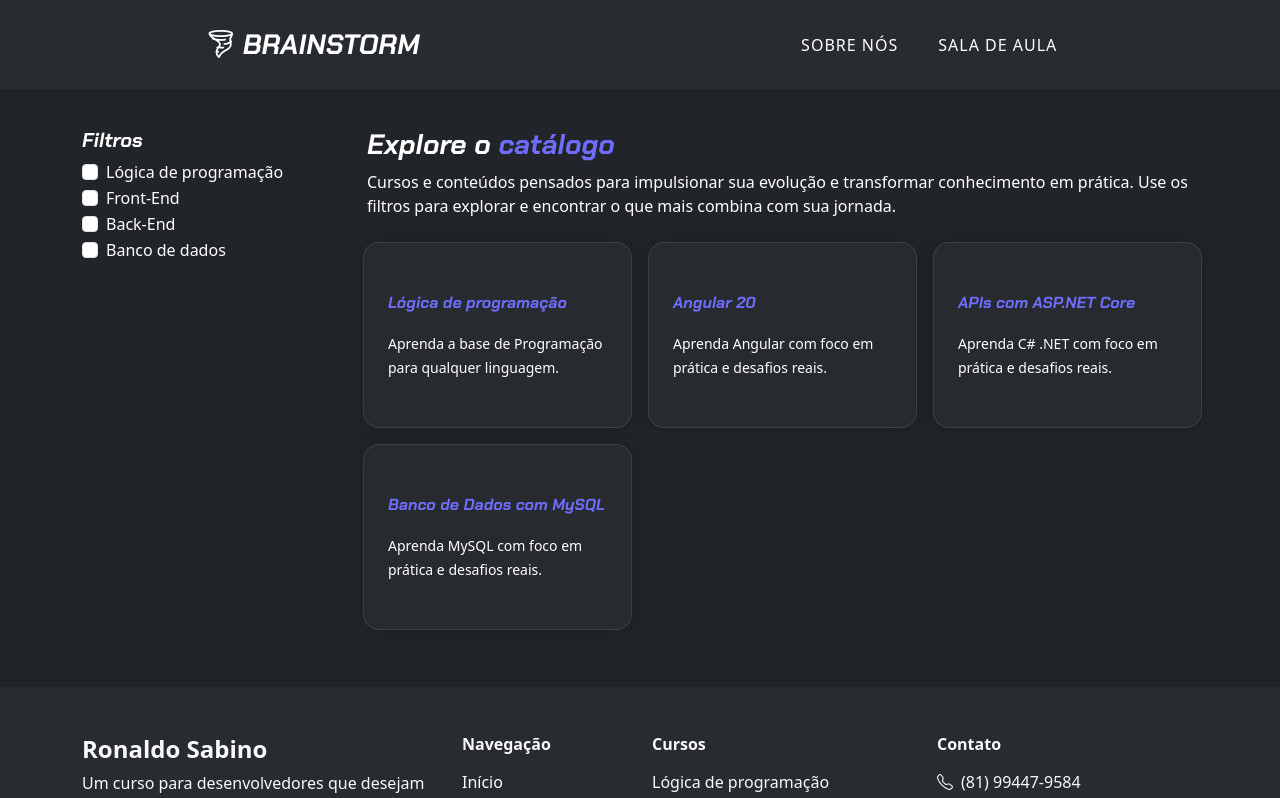
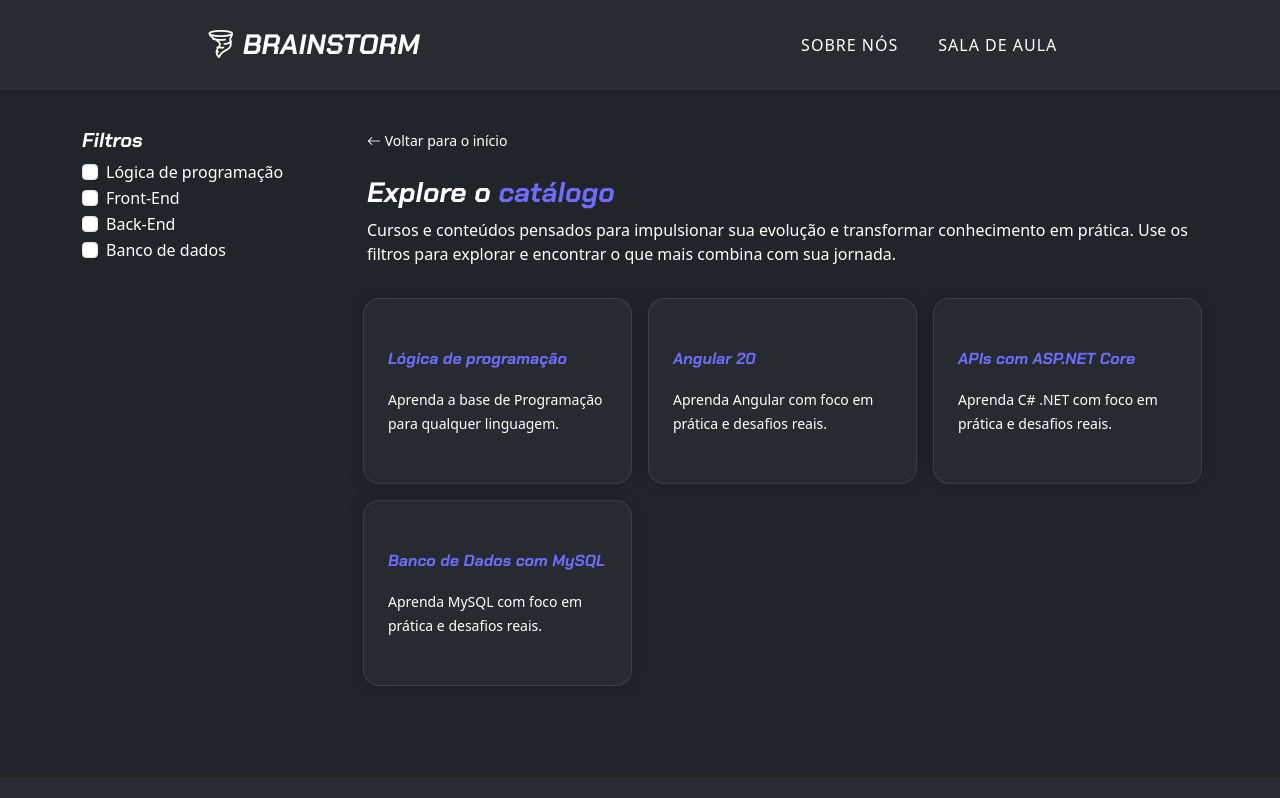
Before and after one commit to ronaldosabino/Brainstorm, an Angular app: page /classroom in a window 1280 px wide. Shown: the top 798 px of the page. Built offline with nearby package versions, Linux system fonts and the light colour scheme.

Commit message:
feat: enhance navigation with back button and improve CSS transitions

```diff
--- a/src/app/pages/classroom/course-list/course-list.component.css
+++ b/src/app/pages/classroom/course-list/course-list.component.css
@@ -14,7 +14,9 @@
 }
 
 .check-premium {
-  transition: transform 0.3s ease, color 0.3s ease;
+  transition:
+    transform 0.3s ease,
+    color 0.3s ease;
 }
 /*
 .check-premium:hover {
@@ -22,7 +24,9 @@
 } */
 
 .hover-zoom {
-  transition: transform 0.3s ease, box-shadow 0.3s ease;
+  transition:
+    transform 0.3s ease,
+    box-shadow 0.3s ease;
 }
 .hover-zoom:hover {
   transform: scale(1.05);
@@ -32,3 +36,11 @@
 /* input[type="checkbox"] {
   accent-color: #6f6cff;
 } */
+
+.backToHome {
+  cursor: pointer;
+}
+
+.backToHome:hover {
+  text-decoration: underline;
+}
--- a/src/app/pages/classroom/course-list/course-list.component.html
+++ b/src/app/pages/classroom/course-list/course-list.component.html
@@ -32,9 +32,13 @@
       </div>
     </div>
 
-    <div class=" col-12 col-md-9">
+    <div class=" col-12 col-md-9" style="min-height: 75vh;">
 
-      <div>
+      <small class="mb-5 backToHome" (click)="backToHome()">
+        <i class="bi bi-arrow-left"></i> Voltar para o início
+      </small>
+
+      <div class="my-4">
         <h3 class="chakra-petch-bold-italic">Explore o <span class="text-color-primary">catálogo</span></h3>
         <p>Cursos e conteúdos pensados para impulsionar sua evolução e transformar conhecimento em prática. Use os filtros para explorar e encontrar o que mais combina com sua jornada.</p>
       </div>
--- a/src/app/pages/classroom/course-list/course-list.component.ts
+++ b/src/app/pages/classroom/course-list/course-list.component.ts
@@ -105,4 +105,8 @@ export class CourseListComponent {
       (course) => this.filters[course.category as keyof typeof this.filters],
     );
   }
+
+  backToHome() {
+    this.router.navigate(['/home']);
+  }
 }
```
